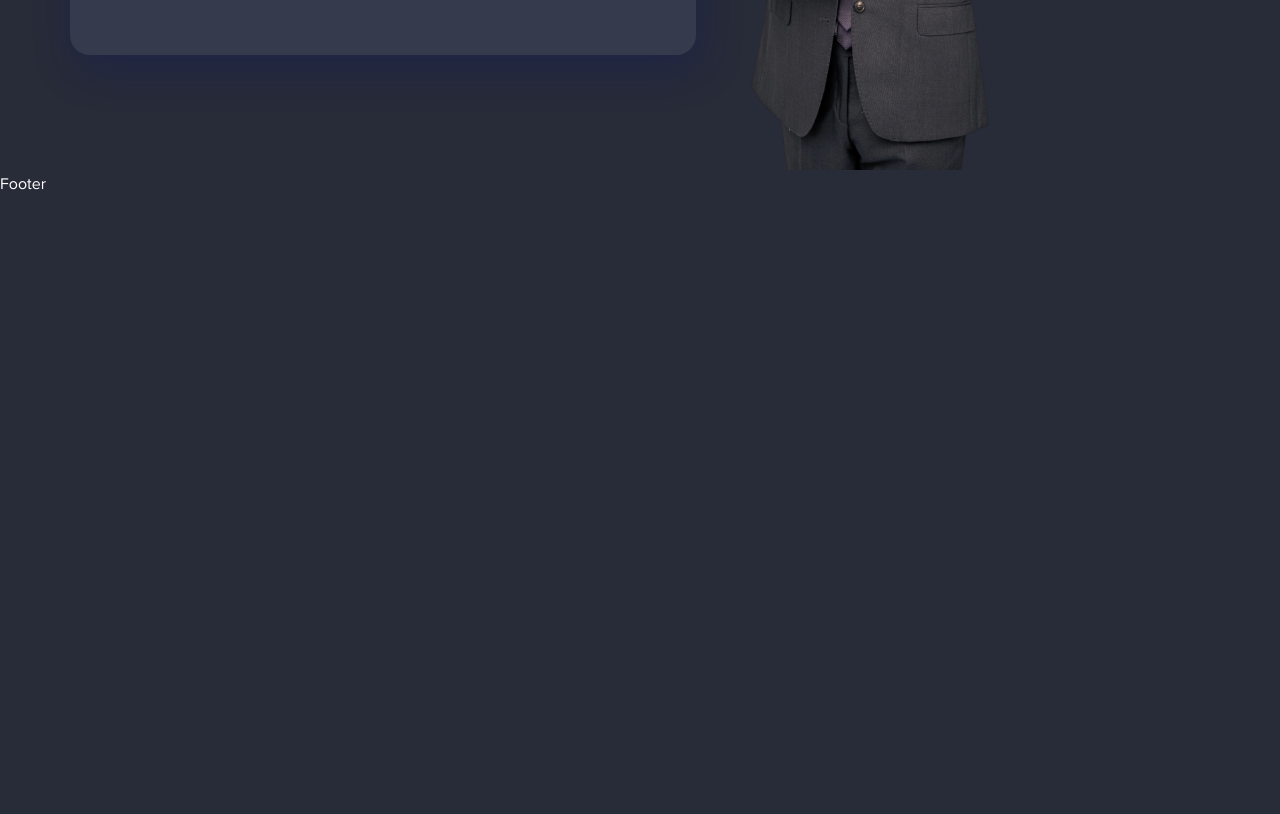
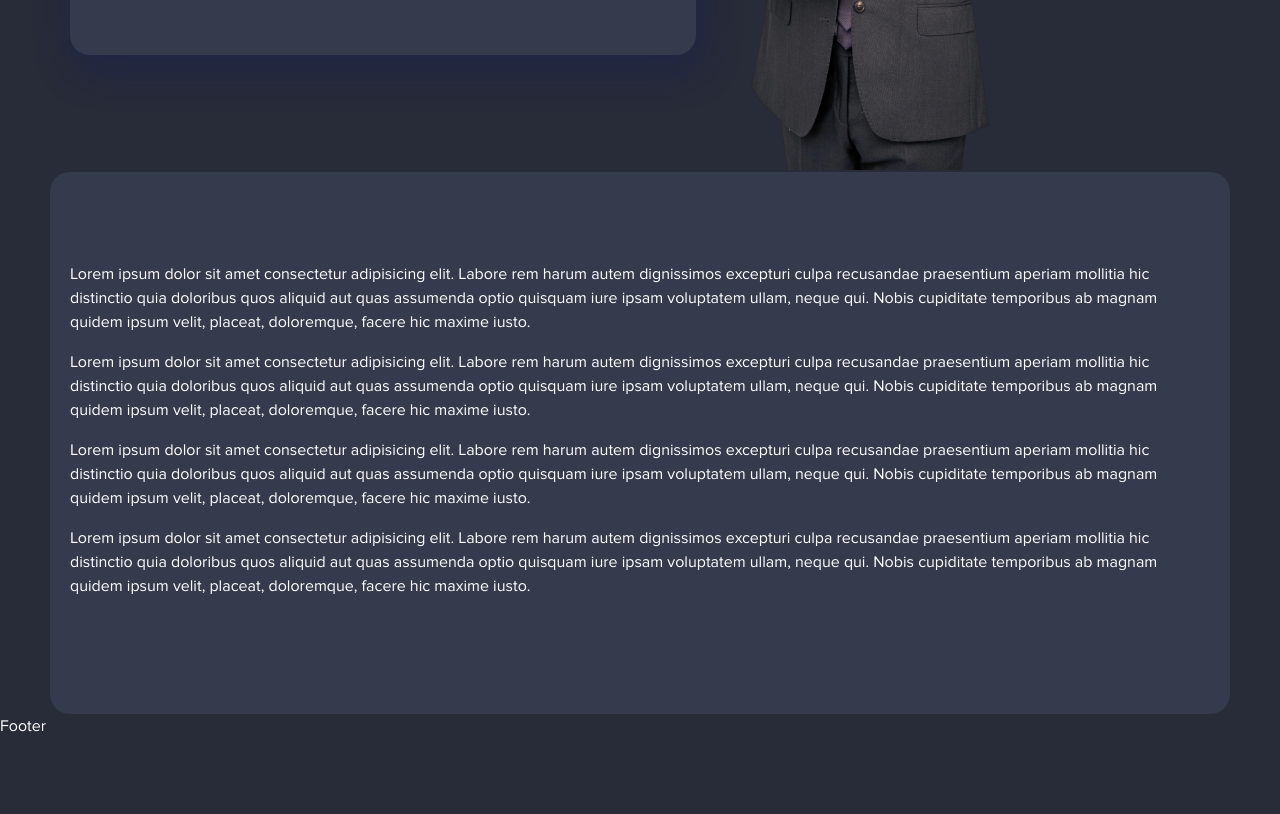
Before and after one commit to Roman-Popovych/dev-MasterTao, a website: page dev/index.html in a window 1280 px wide. Shown: the part 1600-2414 px from the top of the page. Before the commit the page ends 1872 px from the top, so only its background shows below. Drawn offline with nearby package versions, Linux system fonts and the light colour scheme; files that its build step writes are made by us from their sources.

Commit message:
secondary section bg done

```diff
--- a/dev/index.html
+++ b/dev/index.html
@@ -3,5 +3,14 @@
 <main class="wrapper home">
     @@include('templates/banner.html')
     @@include('templates/calculation.html')
+    <section class="bg-section">
+        <div class="container">
+            <p>Lorem ipsum dolor sit amet consectetur adipisicing elit. Labore rem harum autem dignissimos excepturi culpa recusandae praesentium aperiam mollitia hic distinctio quia doloribus quos aliquid aut quas assumenda optio quisquam iure ipsam voluptatem ullam, neque qui. Nobis cupiditate temporibus ab magnam quidem ipsum velit, placeat, doloremque, facere hic maxime iusto.</p>
+            <p>Lorem ipsum dolor sit amet consectetur adipisicing elit. Labore rem harum autem dignissimos excepturi culpa recusandae praesentium aperiam mollitia hic distinctio quia doloribus quos aliquid aut quas assumenda optio quisquam iure ipsam voluptatem ullam, neque qui. Nobis cupiditate temporibus ab magnam quidem ipsum velit, placeat, doloremque, facere hic maxime iusto.</p>
+            <p>Lorem ipsum dolor sit amet consectetur adipisicing elit. Labore rem harum autem dignissimos excepturi culpa recusandae praesentium aperiam mollitia hic distinctio quia doloribus quos aliquid aut quas assumenda optio quisquam iure ipsam voluptatem ullam, neque qui. Nobis cupiditate temporibus ab magnam quidem ipsum velit, placeat, doloremque, facere hic maxime iusto.</p>
+            <p>Lorem ipsum dolor sit amet consectetur adipisicing elit. Labore rem harum autem dignissimos excepturi culpa recusandae praesentium aperiam mollitia hic distinctio quia doloribus quos aliquid aut quas assumenda optio quisquam iure ipsam voluptatem ullam, neque qui. Nobis cupiditate temporibus ab magnam quidem ipsum velit, placeat, doloremque, facere hic maxime iusto.</p>
+
+        </div>
+    </section>
 </main>
 @@include('templates/footer.html')
--- a/dev/sass/global.scss
+++ b/dev/sass/global.scss
@@ -223,3 +223,25 @@ input[type='number'] {
         color: $secondary-color;
     }
 }
+
+section {
+    padding: $section-padding;
+}
+
+.bg-section {
+    position: relative;
+
+    &::before {
+        content: "";
+        background-color: $bg-section;
+        max-width: 1820px;
+        width: calc(100% - 100px);
+        height: 100%;
+        position: absolute;
+        left: 50%;
+        transform: translate(-50%, 0);
+        top: 0;
+        z-index: -1;
+        border-radius: 20px;
+    }
+}
--- a/dev/sass/variables.scss
+++ b/dev/sass/variables.scss
@@ -7,6 +7,7 @@ $secondary-color: #89C249;
 
 $bg-body: #282B38;
 $bg-section: #363A4D;
+$section-padding: 90px 0 100px;
 $fs: 16px;
 $color: #FFFFFF;
 $color-secondary: #85899C;
```
